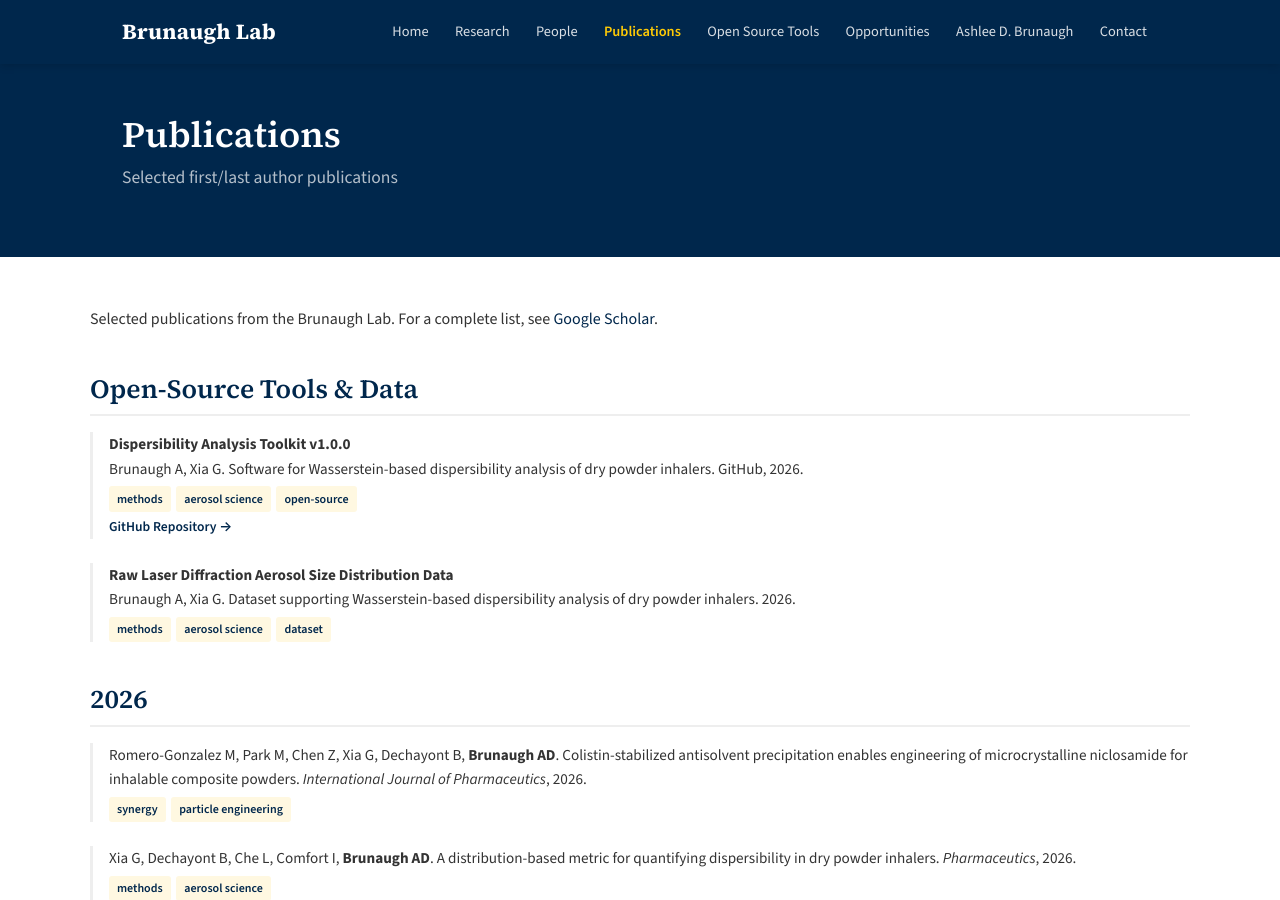
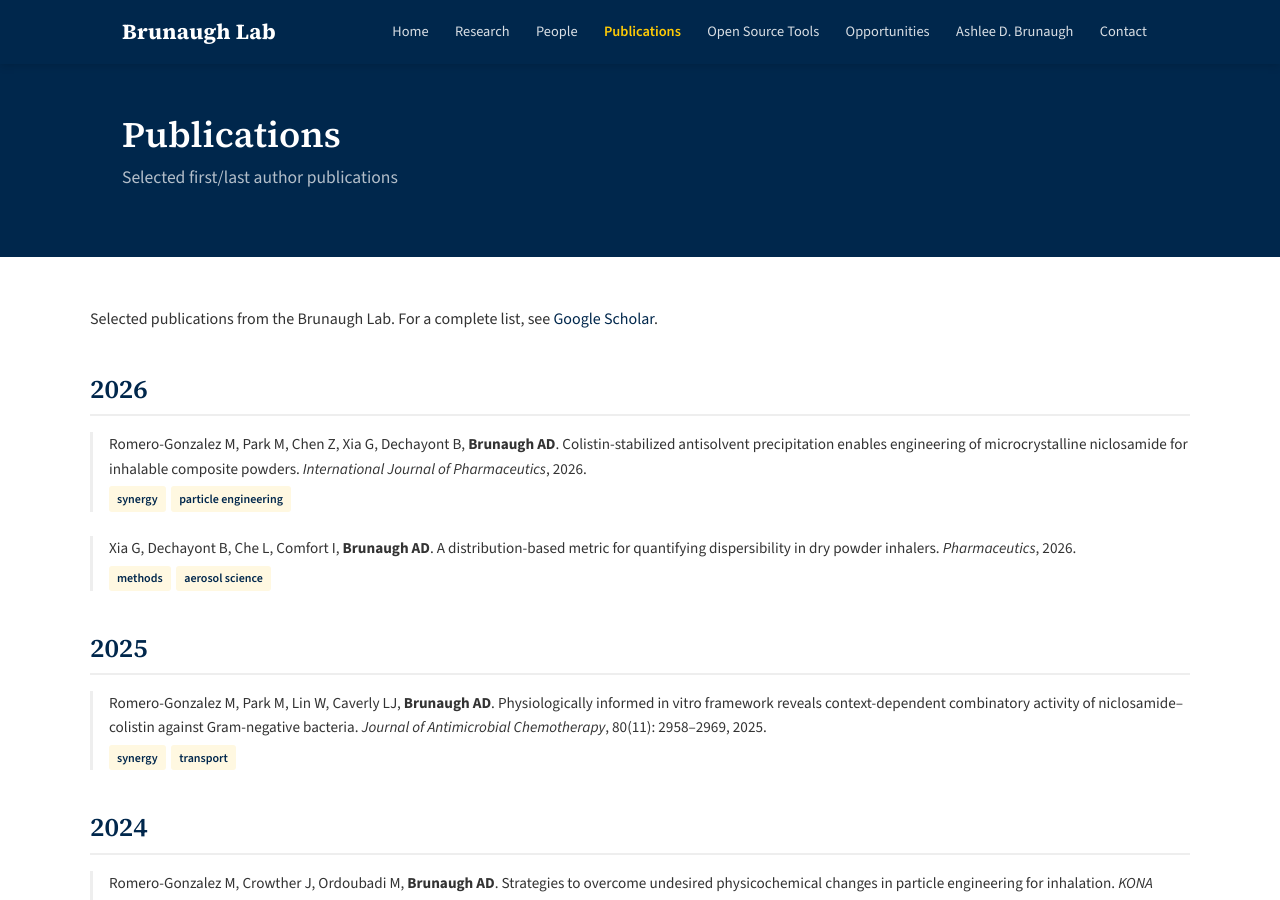
Before and after one commit to Brunaugh-Lab/Brunaugh-Lab.github.io, a Jekyll site: the page built from publications.html, in a window 1280 px wide and 900 px high. Built offline with Jekyll 4.4.1, drawn with Linux system fonts in a browser that asks for light colours.

Commit message:
Remove Open-Source Tools section from Publications page
Content now lives on the dedicated Open Source Tools page.

Co-Authored-By: Claude Opus 4.6 <noreply@anthropic.com>

```diff
--- a/publications.html
+++ b/publications.html
@@ -6,30 +6,6 @@ permalink: /publications/
 ---
 
 <p>Selected publications from the Brunaugh Lab. For a complete list, see <a href="https://scholar.google.com/citations?hl=en&user=ZjobVZgAAAAJ">Google Scholar</a>.</p>
-
-<!-- Open-Source Tools & Data -->
-<h2 class="pub-year">Open-Source Tools &amp; Data</h2>
-
-<div class="pub-entry">
-  <p><strong>Dispersibility Analysis Toolkit v1.0.0</strong><br>
-  Brunaugh A, Xia G. Software for Wasserstein-based dispersibility analysis of dry powder inhalers. GitHub, 2026.</p>
-  <div class="pub-tags">
-    <span class="pub-tag">methods</span>
-    <span class="pub-tag">aerosol science</span>
-    <span class="pub-tag">open-source</span>
-  </div>
-  <a href="https://github.com/Brunaugh-Lab/dispersibility-analysis" class="pub-link">GitHub Repository →</a>
-</div>
-
-<div class="pub-entry">
-  <p><strong>Raw Laser Diffraction Aerosol Size Distribution Data</strong><br>
-  Brunaugh A, Xia G. Dataset supporting Wasserstein-based dispersibility analysis of dry powder inhalers. 2026.</p>
-  <div class="pub-tags">
-    <span class="pub-tag">methods</span>
-    <span class="pub-tag">aerosol science</span>
-    <span class="pub-tag">dataset</span>
-  </div>
-</div>
 
 <!-- 2026 -->
 <h2 class="pub-year">2026</h2>
```
